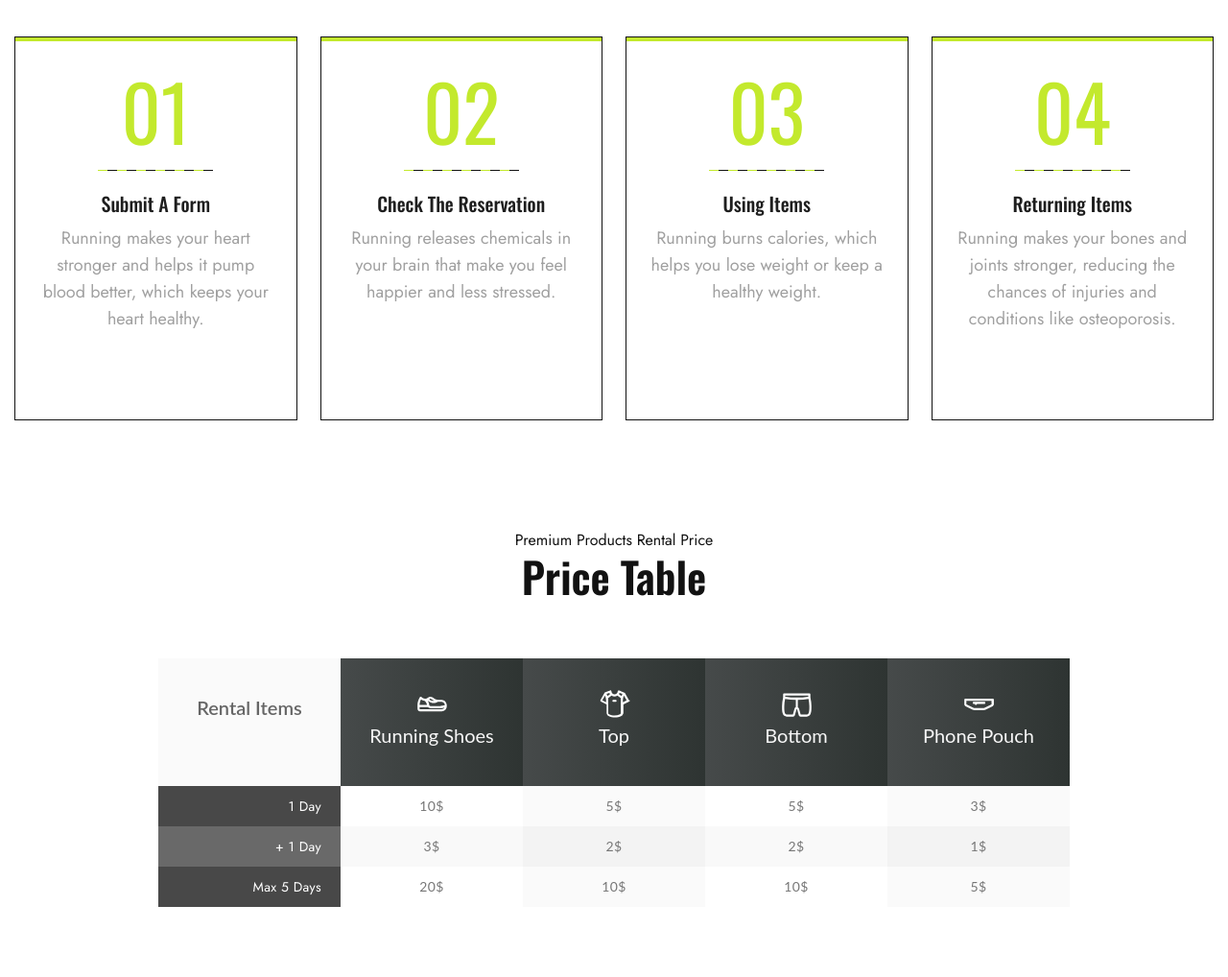
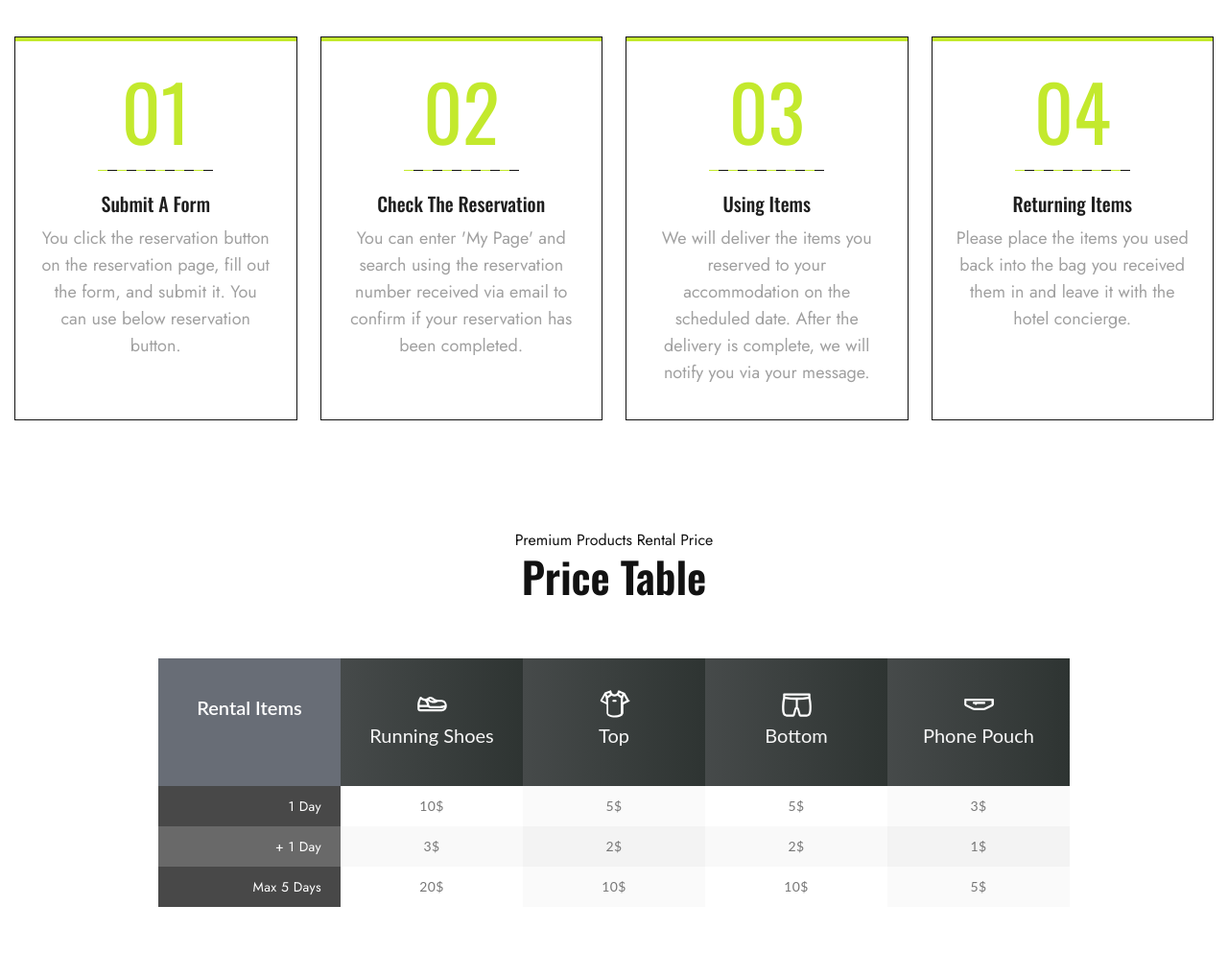
Before and after one commit to khw0512/sterun, a Django app: page /rental/ in a window 1280 px wide. Shown: the part 329-1347 px from the top of the page at 96% size. Run offline with Django 4.2, Linux system fonts and the light colour scheme; parts of the project's set-up code (start-up, migrations or seed data) failed here and were passed over; some libraries are stand-ins or nearby versions; some web fonts are replaced.

Commit message:
202408281807

```diff
--- a/templates/rental.html
+++ b/templates/rental.html
@@ -26,7 +26,7 @@
               <div class="line-benefit"></div>
               <div class="box-content-benefit">
                 <h6 class="title-benefit">Submit a Form</h6>
-                <p class="description-benefit">Running makes your heart stronger and helps it pump blood better, which keeps your heart healthy.</p>
+                <p class="description-benefit">You click the reservation button on the reservation page, fill out the form, and submit it. You can use below reservation button.</p>
               </div>
             </div>
           </div>
@@ -38,7 +38,7 @@
               <div class="line-benefit"></div>
               <div class="box-content-benefit">
                 <h6 class="title-benefit">Check the reservation</h6>
-                <p class="description-benefit">Running releases chemicals in your brain that make you feel happier and less stressed.</p>
+                <p class="description-benefit">You can enter 'My Page' and search using the reservation number received via email to confirm if your reservation has been completed.</p>
               </div>
             </div>
           </div>
@@ -50,7 +50,7 @@
               <div class="line-benefit"></div>
               <div class="box-content-benefit">
                 <h6 class="title-benefit">Using items</h6>
-                <p class="description-benefit">Running burns calories, which helps you lose weight or keep a healthy weight.</p>
+                <p class="description-benefit">We will deliver the items you reserved to your accommodation on the scheduled date. After the delivery is complete, we will notify you via your message.</p>
               </div>
             </div>
           </div>
@@ -62,7 +62,7 @@
               <div class="line-benefit"></div>
               <div class="box-content-benefit">
                 <h6 class="title-benefit">Returning items</h6>
-                <p class="description-benefit">Running makes your bones and joints stronger, reducing the chances of injuries and conditions like osteoporosis.</p>
+                <p class="description-benefit">Please place the items you used back into the bag you received them in and leave it with the hotel concierge.</p>
               </div>
             </div>
           </div>
@@ -85,8 +85,8 @@
         <div class="col-lg-2 p-0 detail-block">
           <div class="plan-detail-style-2">
             <!-- Plan Head -->
-            <div class="plan-header">
-              <h4 class="plan-title" style="font-size:20px;">Rental Items</h4>
+            <div class="plan-header" style="background-color:#686D76;">
+              <h4 class="plan-title" style="font-size:20px; color:white;">Rental Items</h4>
             </div>
             <!-- Detail List -->
             <ul class="plan-detail">
```
